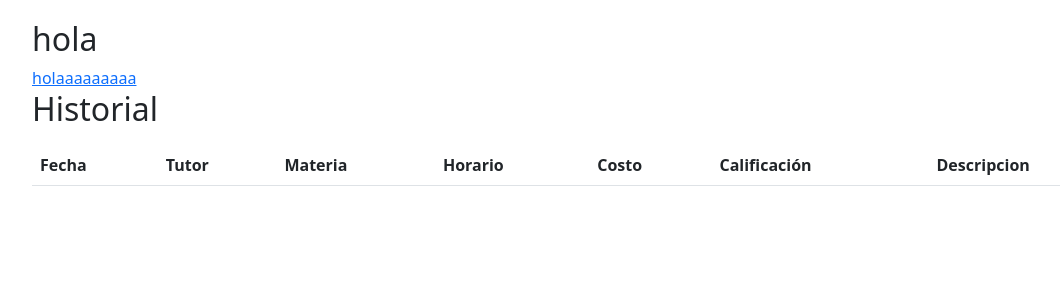
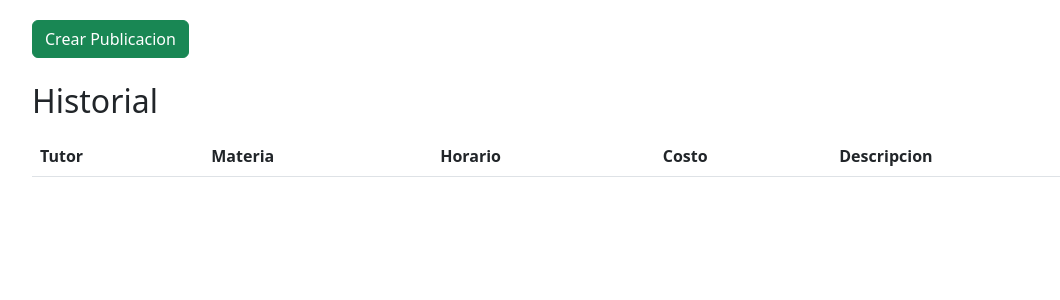
Before and after one commit to DCC-CC4401/2022-2-Grupo-6, a Django app: page /accounts/home in a window 1280 px wide. Shown: the part 82-382 px from the top of the page, without its empty margins (50-1110 px from the left). Run offline with Django 3.2, Linux system fonts and the light colour scheme; lists and menus that the app fills with data are empty.

Commit message:
vamos que vamos

```diff
--- a/tutoria/app_inicial/admin.py
+++ b/tutoria/app_inicial/admin.py
@@ -1,5 +1,7 @@
 from django.contrib import admin
 from app_inicial.models import User
+from app_inicial.models import Publicacion
 
 
 admin.site.register(User)
+admin.site.register(Publicacion)
--- a/tutoria/app_inicial/templates/registration/home.html
+++ b/tutoria/app_inicial/templates/registration/home.html
@@ -74,17 +74,19 @@
 
         </ul>
       </div>
-     </div>
     </nav>
 
   <!-- End of Navbar -->
   <!-- boton de creacion de post's -->
   <!-- Start of post's-->
   <div class="container">
-    <div>
-      <h2>hola</h2>
-      <a href="hola.cl">holaaaaaaaaa</a>
+    <div class="form-group">
+      <a href="{% url 'create_publicaciones' %}">
+      <button type="button" class="btn btn-success">Crear Publicacion </button>
+      </a>
     </div>
+  <br>
+
 
 
       <h2>Historial</h2>
@@ -92,24 +94,21 @@
           <table class="table table-striped">
               <thead>
                   <tr>
-                      <th scope="col">Fecha</th>
                       <th scope="col">Tutor</th>
                       <th scope="col">Materia</th>
                       <th scope="col">Horario</th>
                       <th scope="col">Costo</th>
-                      <th scope="col">Calificación</th>
                       <th scope="col">Descripcion</th>
                   </tr>
               </thead>
               <tbody>
                   {% for publicacion in publicaciones %}
                   <tr>
-                      <td>{{tutor.date}}</td>
                       <td>{{tutor.tutor}}</td>
                       <td>{{tutor.subject}}</td>
                       <td>{{tutor.schedule}}</td>
                       <td>{{tutor.cost}}</td>
-                      <td>{{tutor.rating}}</td>
+                      <td>{{tutor.descripcion}}</td>
                   </tr>
                   {% endfor %}
               </tbody>
--- a/tutoria/app_inicial/urls.py
+++ b/tutoria/app_inicial/urls.py
@@ -7,5 +7,5 @@ urlpatterns = [
     path('logout', views.logout_user, name="logout"),
     path('home', views.home, name="home"),
     path('profile', views.profile, name="profile"),
-    path('publicar', views.publicaciones, name="create_publicaciones"),
+    path('create_publicaciones', views.publicaciones, name="create_publicaciones"),
 ]
--- a/tutoria/app_inicial/views.py
+++ b/tutoria/app_inicial/views.py
@@ -2,7 +2,9 @@
 from django.shortcuts import render, redirect
 from django.http import HttpResponseRedirect
 from app_inicial.models import User
+from app_inicial.models import Publicacion
 from django.contrib.auth import authenticate, login,logout
+from django.contrib import messages
 
 
 def index(request):
@@ -55,13 +57,14 @@ def publicaciones(request):
         return render(request,"registration/create_publicaciones.html")
 
     if request.method == 'POST':
-        fecha = request.POST['fecha']
-        tutor = request.POST['tutor']
+
+        titulo = request.POST['title']
         subject = request.POST['subject']
         schedule = request.POST['schedule']
         cost = request.POST['cost']
         descripcion = request.POST['descripcion']
-        rating = request.POST['rating']
 
-        publicacion = Publicacion.objects.create(descripcion=descripcion, fecha=fecha, tutor=tutor, subject=subject, schedule=schedule, cost=cost, rating=rating)
-        return HttpResponseRedirect('/registration/create_publicaciones')
+        publicacion = Publicacion.objects.create(descripcion=descripcion, titulo=titulo, subject=subject, schedule=schedule, cost=cost, owner=request.user)
+        publicacion.save()
+        messages.success(request,'buenas noches tengo caña afasd')
+        return HttpResponseRedirect('registration/home.html')
```
Also changed, not shown: tutoria/app_inicial/models.py (+10 -0 lines), tutoria/app_inicial/templates/registration/create_publicaciones.html (+8 -4 lines), tutoria/app_inicial/migrations/0001_initial.py, tutoria/app_inicial/migrations/0002_publicacion.py (added).
